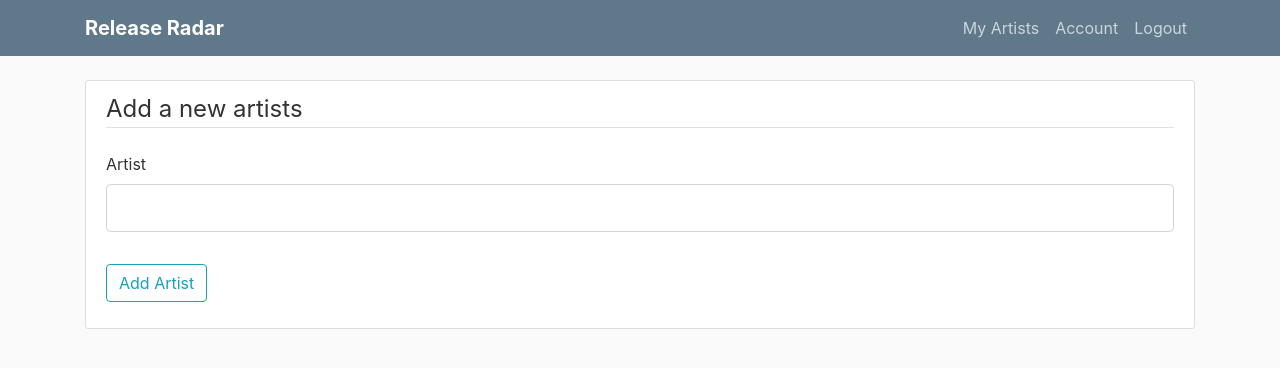
After one commit to infraredgirl/release-radar, a Flask app: page /artist_add in a window 1280 px wide. The commit adds this page. Shown: the top 368 px of the page. Run offline with Flask 2, Linux system fonts and the light colour scheme; the visitor is signed in with stand-in values (Sample User, id 1); some libraries are stand-ins or nearby versions.

Commit message:
Add support for users adding artists

```diff
--- a/releaseradar/messages.py
+++ b/releaseradar/messages.py
@@ -9,3 +9,6 @@ RESET_PASSWORD_EMAIL_SENT = ('An email has been sent with instructions to '
                              'reset your password.')
 TOKEN_INVALID = 'That is an invalid or expired token.'
 PASSWORD_UPDATED = 'Your password has been updated. You can now log in.'
+ARTIST_NOT_FOUND = 'Artist not found, please specify exact artist name.'
+ARTIST_ADDED = 'Artist successfully added.'
+ARTIST_ALREADY_FOLLOWED = 'You are already following that artist.'
--- a/releaseradar/models.py
+++ b/releaseradar/models.py
@@ -50,6 +50,8 @@ class User(db.Model, flask_login.UserMixin):
 class Artist(db.Model):
     id = db.Column(db.Integer, primary_key=True)
     name = db.Column(db.String(100), nullable=False)
+    spotify_uri = db.Column(db.String(100), unique=True, nullable=False)
+    spotify_url = db.Column(db.String(100), unique=True, nullable=False)
 
     def __repr__(self):
-        return f"Artist('{self.id}', '{self.name}')"
+        return f"Artist('{self.id}', '{self.spotify_uri}', '{self.name}')"
--- /dev/null
+++ b/releaseradar/templates/artist_add.html
@@ -0,0 +1,18 @@
+{% extends "base.html" %}
+{% block content %}
+<div class="content-section">
+  <form method="POST" action="" enctype="multipart/form-data">
+    {{ form.hidden_tag() }}
+    <fieldset class="form-group">
+      <legend class="border-bottom mb-4">Add a new artists</legend>
+      <div class="form-group">
+        {{ form.artist_name.label(class="form-control-label") }}
+        {{ form.artist_name(class="form-control form-control-lg") }}
+      </div>
+    </fieldset>
+    <div class="form-group">
+      {{ form.submit(class="btn btn-outline-info") }}
+    </div>
+  </form>
+</div>
+{% endblock content %}
--- a/releaseradar/users/forms.py
+++ b/releaseradar/users/forms.py
@@ -91,6 +91,11 @@ class UpdateAccountForm(flask_wtf.FlaskForm):
                 raise wtforms.validators.ValidationError(messages.EMAIL_TAKEN)
 
 
+class ArtistAddForm(flask_wtf.FlaskForm):
+    artist_name = wtforms.StringField('Artist')
+    submit = wtforms.SubmitField('Add Artist')
+
+
 class RequestResetForm(flask_wtf.FlaskForm):
     email = wtforms.StringField(
         'Email',
--- a/releaseradar/users/routes.py
+++ b/releaseradar/users/routes.py
@@ -1,6 +1,8 @@
 import flask
 import flask_login
-from releaseradar import db, bcrypt, messages, models
+import sqlalchemy
+
+from releaseradar import db, bcrypt, messages, models, radar
 from releaseradar.users import forms, utils
 
 users = flask.Blueprint('users', __name__)
@@ -67,8 +69,41 @@ def account():
 @users.route("/artists")
 @flask_login.login_required
 def artists():
-    artists = flask_login.current_user.artists
-    return flask.render_template('artists.html', artists=artists)
+    user_artists = flask_login.current_user.artists
+    user_artists.sort(key=lambda a: a.name.lower())
+    return flask.render_template('artists.html', artists=user_artists)
+
+
+@users.route("/artist_add", methods=['GET', 'POST'])
+@flask_login.login_required
+def artist_add():
+    form = forms.ArtistAddForm()
+    if form.validate_on_submit():
+        artist = models.Artist.query.filter(
+            sqlalchemy.func.lower(
+                models.Artist.name
+            ) == sqlalchemy.func.lower(
+                form.artist_name.data
+            )
+        ).first()
+        if artist:
+            if artist in flask_login.current_user.artists:
+                flask.flash(messages.ARTIST_ALREADY_FOLLOWED, 'warning')
+                return flask.redirect(flask.url_for('users.artists'))
+            flask_login.current_user.artists.append(artist)
+            db.session.commit()
+            flask.flash(messages.ARTIST_ADDED, 'success')
+            return flask.redirect(flask.url_for('users.artists'))
+        artist = radar.find_artist(form.artist_name.data)
+        if artist:
+            db.session.add(artist)
+            flask_login.current_user.artists.append(artist)
+            db.session.commit()
+            flask.flash(messages.ARTIST_ADDED, 'success')
+            return flask.redirect(flask.url_for('users.artists'))
+        flask.flash(messages.ARTIST_NOT_FOUND, 'warning')
+        return flask.redirect(flask.url_for('users.artist_add'))
+    return flask.render_template('artist_add.html', form=form)
 
 
 @users.route("/reset_password", methods=['GET', 'POST'])
```
Also changed, not shown: releaseradar/radar.py (+17 -9 lines), releaseradar/templates/artists.html (+7 -2 lines).
